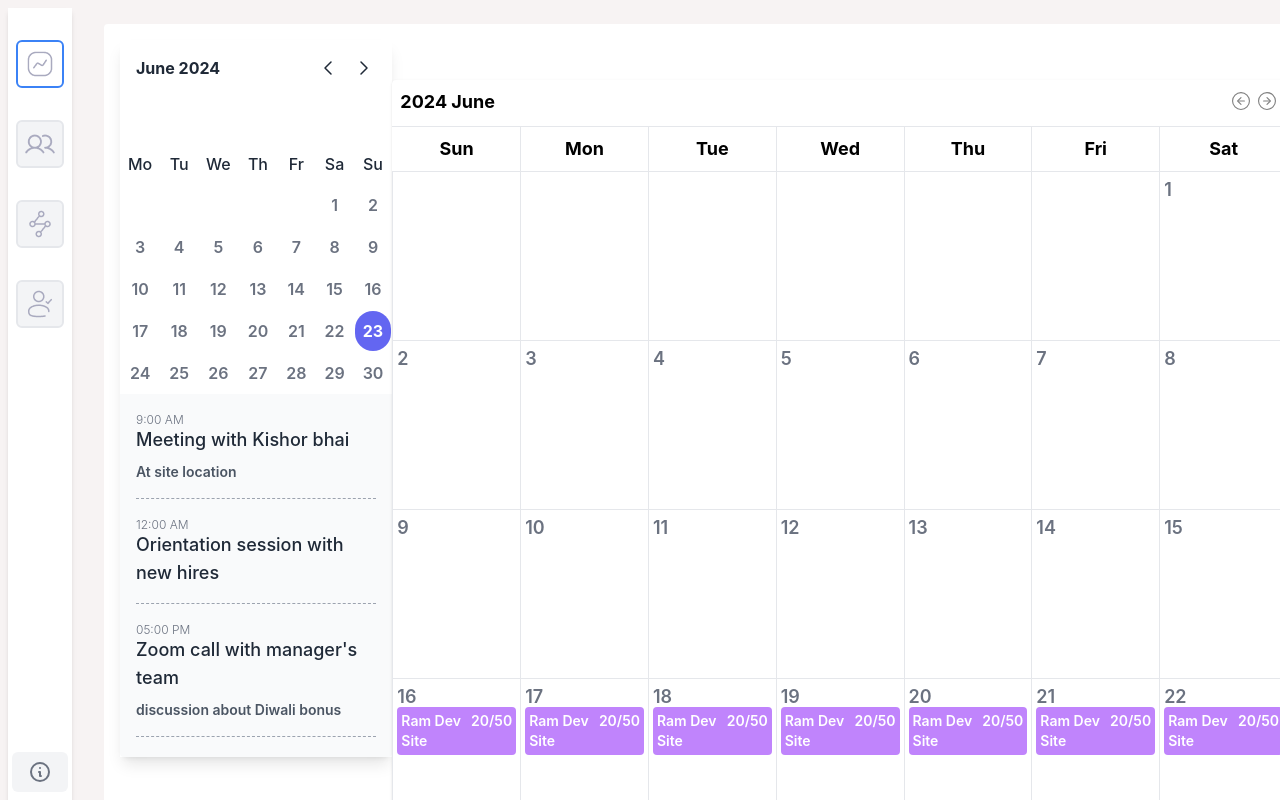
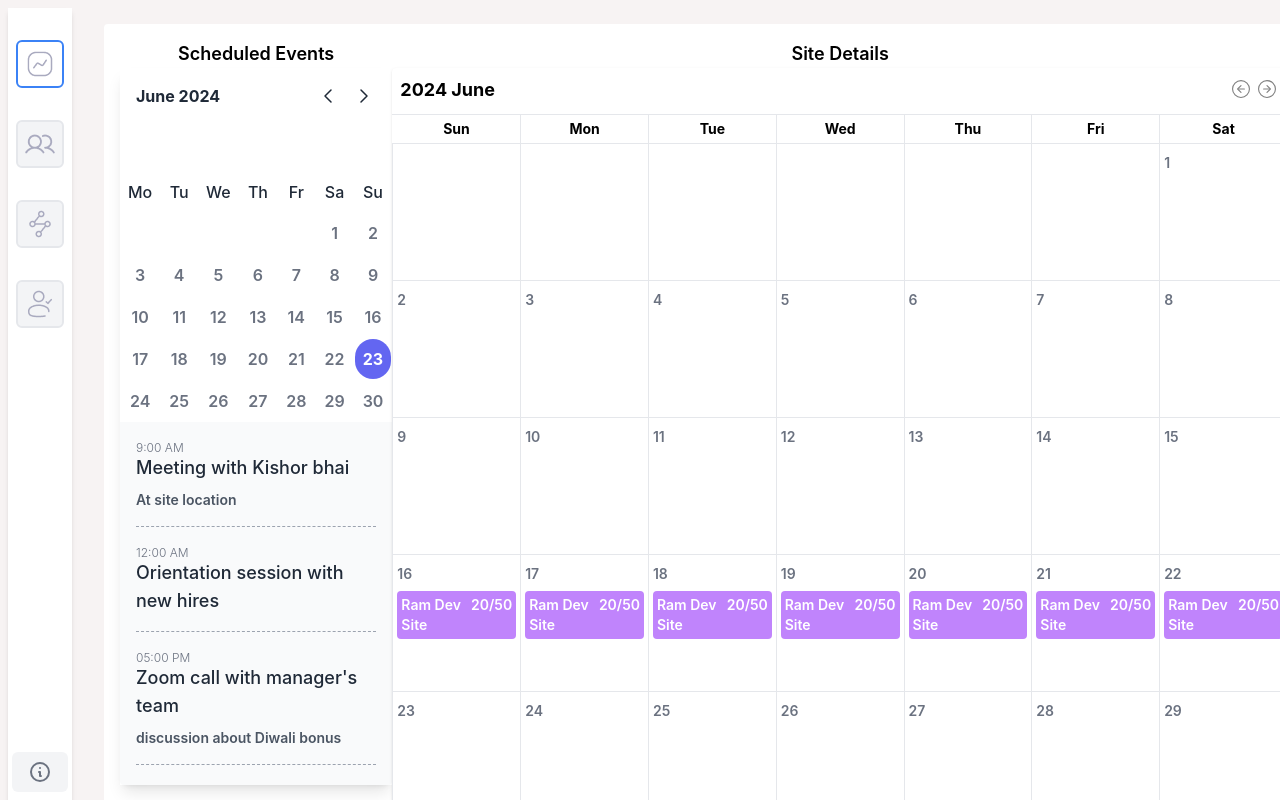
Before and after one commit to smitkevadiya50/CRM, a React (Create React App) app: page /calendar-dashboard in a window 1280 px wide. Shown: the top 800 px of the page. Built offline with nearby package versions, Linux system fonts and the light colour scheme.

Commit message:
Fix size issue

```diff
--- a/src/component/CalendarDashboard.jsx
+++ b/src/component/CalendarDashboard.jsx
@@ -127,7 +127,7 @@ const CalendarDashboard = () => {
     let days = [];
 
     for (let i = 0; i < firstDayOfMonth; i++) {
-      days.push(<td key={`empty-${i}`} className="border p-1 h-40 overflow-auto"></td>);
+      days.push(<td key={`empty-${i}`} className="border p-1 h-32 overflow-auto"></td>);
     }
 
     for (let day = 1; day <= daysInMonth; day++) {
@@ -140,14 +140,14 @@ const CalendarDashboard = () => {
       }
 
       days.push(
-        <td key={day} className="border p-1 h-40 overflow-auto transition cursor-pointer duration-500 ease hover:bg-gray-300">
-          <div className="flex flex-col h-40 mx-auto overflow-hidden">
-            <div className="top h-5 w-full">
-              <span className="text-gray-500">{day}</span>
+        <td key={day} className="border p-1 h-32 overflow-auto transition cursor-pointer duration-500 ease hover:bg-gray-300">
+          <div className="flex flex-col h-32 mx-auto overflow-hidden">
+            <div className="top w-full">
+              <span className="text-gray-500 text-sm">{day}</span>
             </div>
             <div className="bottom flex-grow py-1 w-full cursor-pointer">
               {dayEvents.map((event, index) => (
-                <div key={index} className="event bg-purple-400 text-white rounded p-1 text-sm mb-1 flex justify-between">
+                <div key={index} className="event bg-purple-400 text-white rounded p-1 text-sm mb-1 flex justify-between items-start">
                   <span className="event-name">{event.title}</span>
                   <span className="time">{event.description}</span>
                 </div>
@@ -164,7 +164,7 @@ const CalendarDashboard = () => {
     weeks.push(<tr key={`week-${weeks.length}`}>{days}</tr>);
 
     return (
-      <div className="container mx-auto mt-10">
+      <div className="container">
         <div className="wrapper bg-white rounded shadow w-full">
           <div className="header flex justify-between border-b p-2">
             <span className="text-lg font-bold">
@@ -190,13 +190,13 @@ const CalendarDashboard = () => {
           <table className="w-full">
             <thead>
               <tr>
-                <th className="p-2 border-r h-10">Sun</th>
-                <th className="p-2 border-r h-10">Mon</th>
-                <th className="p-2 border-r h-10">Tue</th>
-                <th className="p-2 border-r h-10">Wed</th>
-                <th className="p-2 border-r h-10">Thu</th>
-                <th className="p-2 border-r h-10">Fri</th>
-                <th className="p-2 border-r h-10">Sat</th>
+                <th className="p-1 border-r h-2 text-sm">Sun</th>
+                <th className="p-1 border-r h-2 text-sm">Mon</th>
+                <th className="p-1 border-r h-2 text-sm">Tue</th>
+                <th className="p-1 border-r h-2 text-sm">Wed</th>
+                <th className="p-1 border-r h-2 text-sm">Thu</th>
+                <th className="p-1 border-r h-2 text-sm">Fri</th>
+                <th className="p-1 border-r h-2 text-sm">Sat</th>
               </tr>
             </thead>
             <tbody>
@@ -211,6 +211,7 @@ const CalendarDashboard = () => {
   return (
     <div className="w-full bg-white p-4 mx-8 mb-4 mt-4 rounded text-lg font-semibold flex">
       <div>
+        <div className='text-center'>Scheduled Events</div>
         <div className="flex items-center justify-center">
           <div className="max-w-sm w-full shadow-lg">
             <div className="bg-white rounded-t">
@@ -276,6 +277,7 @@ const CalendarDashboard = () => {
         </div>
       </div>
       <div className="w-full">
+        <div className='text-center'>Site Details</div>
         {renderFullCalendar()}
       </div>
     </div>
```
